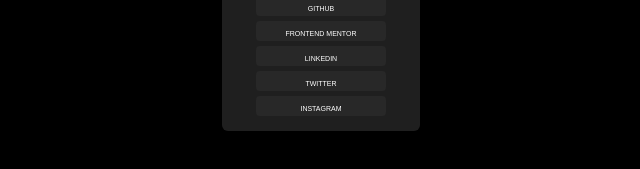
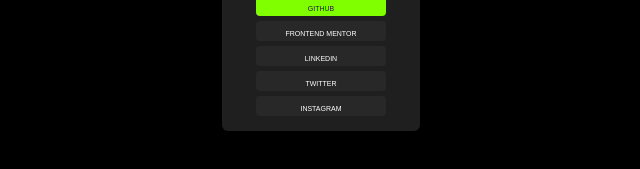
Before and after one commit to Ritik63-web/Social-Links-Profile, a plain HTML site: page index.html in a window 1280 px wide. In both pictures the pointer is over the button "GITHUB". Shown: the part 385-554 px from the top of the page, without its empty margins (319-959 px from the left). Drawn offline with Linux system fonts and the light colour scheme.

Commit message:
index.html

```diff
--- a/index.html
+++ b/index.html
@@ -62,12 +62,19 @@
       height: 40px;
       border-radius: 50%;
     }
-    button{
+   button{
       width: 130px;
       height: 20px;
       border-radius: 4px;
       border: none;
+      transition: all 0.3s ease;
       background-color: #3333337c;
+    }
+    button:hover{
+      background-color: chartreuse;
+    }
+    button:hover a{
+      color: #1f1f1f;
     }
     #context-2{
       display: flex;
```
